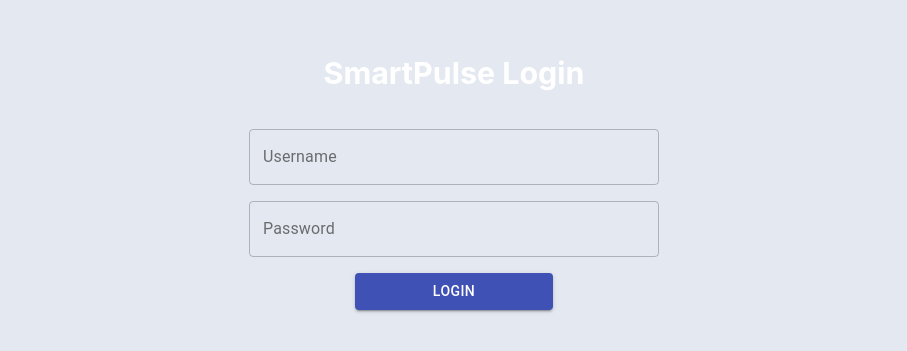
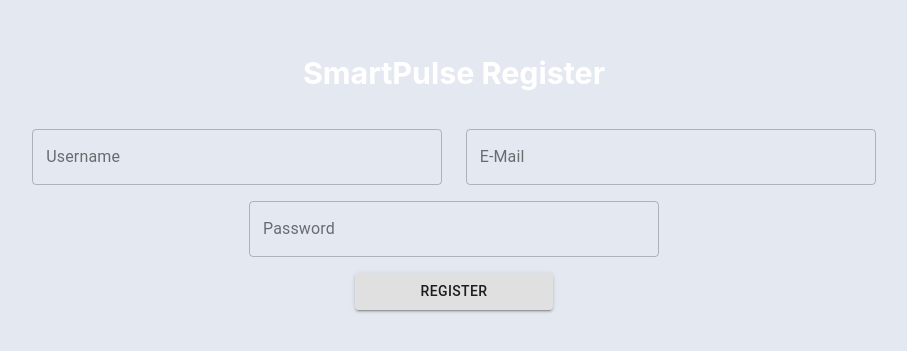
Before and after one commit to codeBatu/BlogAppClient, a React (Create React App) app in the folder client/: page / in a window 1280 px wide. Shown: the part 229-580 px from the top of the page, without its empty margins (186-1093 px from the left). Built offline with nearby package versions, Linux system fonts and the light colour scheme.

Commit message:
Register Page Eklendi

```diff
--- a/client/src/App.js
+++ b/client/src/App.js
@@ -1,10 +1,11 @@
 import './App.css'
-import Login from './component/Login/Login'
+import Login from './component/LoginPage/Login'
+import Register from './component/RegisterPage/Register'
 function App() {
   return (
     <div className="App">
       <header className="App-header">
-        <Login />
+        <Register />
       </header>
     </div>
   )
--- a/client/src/component/Login/Login.js
+++ b/client/src/component/LoginPage/Login.js
@@ -21,7 +21,8 @@
         <Input labelName="Password" />
 
         <br></br>
-        <Buttons color="primary"></Buttons>
+        <Buttons color="primary" name="Login"></Buttons>
+        <Buttons name="Register"></Buttons>
       </form>
     </>
   )
--- /dev/null
+++ b/client/src/component/RegisterPage/Register.js
@@ -0,0 +1,30 @@
+import React from 'react'
+import Input from '../Inputs/Input'
+import Buttons from '../buttons/Buttons'
+import { makeStyles } from '@material-ui/core/styles'
+const useStyles = makeStyles((theme) => ({
+  root: {
+    '& > *': {
+      margin: theme.spacing(1),
+      width: '25ch',
+    },
+  },
+}))
+
+const Register = () => {
+  const classes = useStyles()
+  return (
+    <>
+      <h3>SmartPulse Register</h3>
+      <form className={classes.root} noValidate autoComplete="off">
+        <Input labelName="Username" /> <Input labelName="E-Mail" />
+        <br></br>
+        <Input labelName="Password" />
+        <br></br>
+        <Buttons name="Register"></Buttons>
+      </form>
+    </>
+  )
+}
+
+export default Register
--- a/client/src/component/buttons/Buttons.js
+++ b/client/src/component/buttons/Buttons.js
@@ -4,7 +4,7 @@
 const Buttons = (props) => {
   return (
     <Button variant="contained" color={props.color}>
-      Login
+      {props.name}
     </Button>
   )
 }
```
